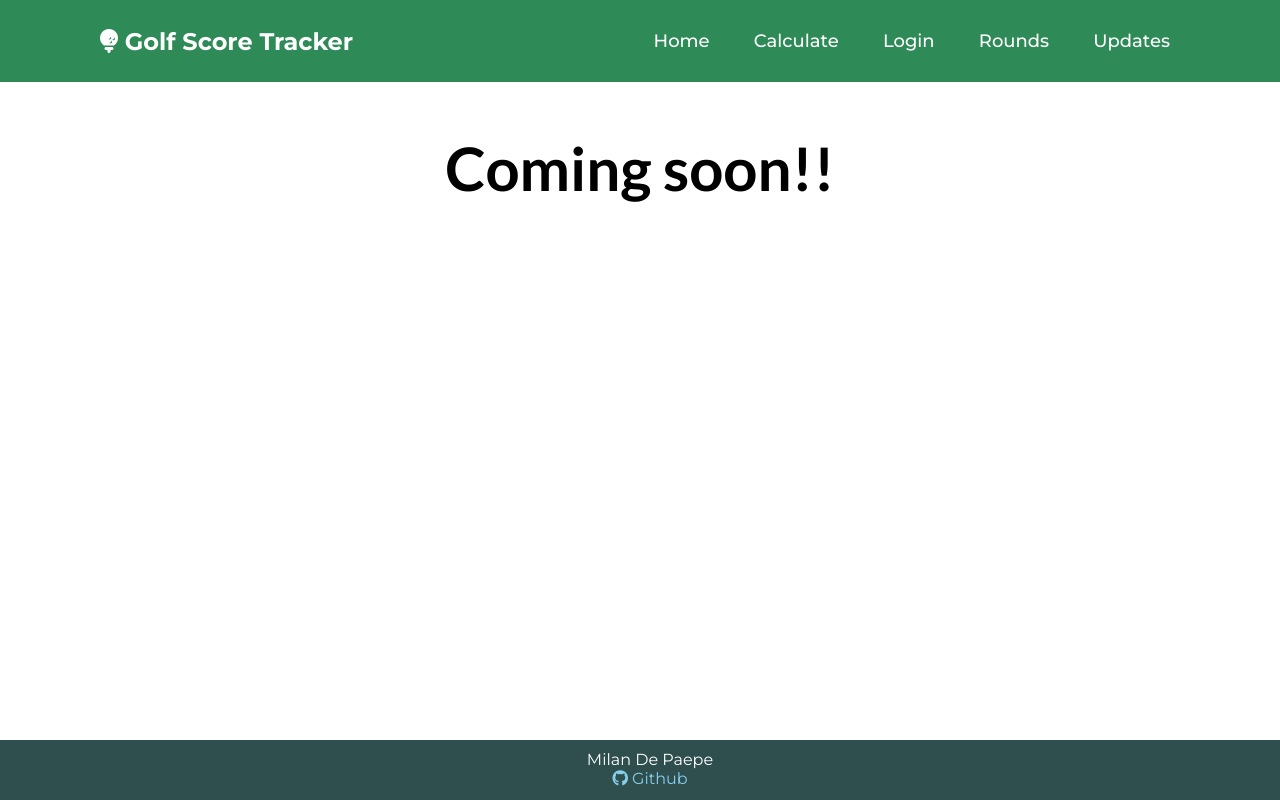
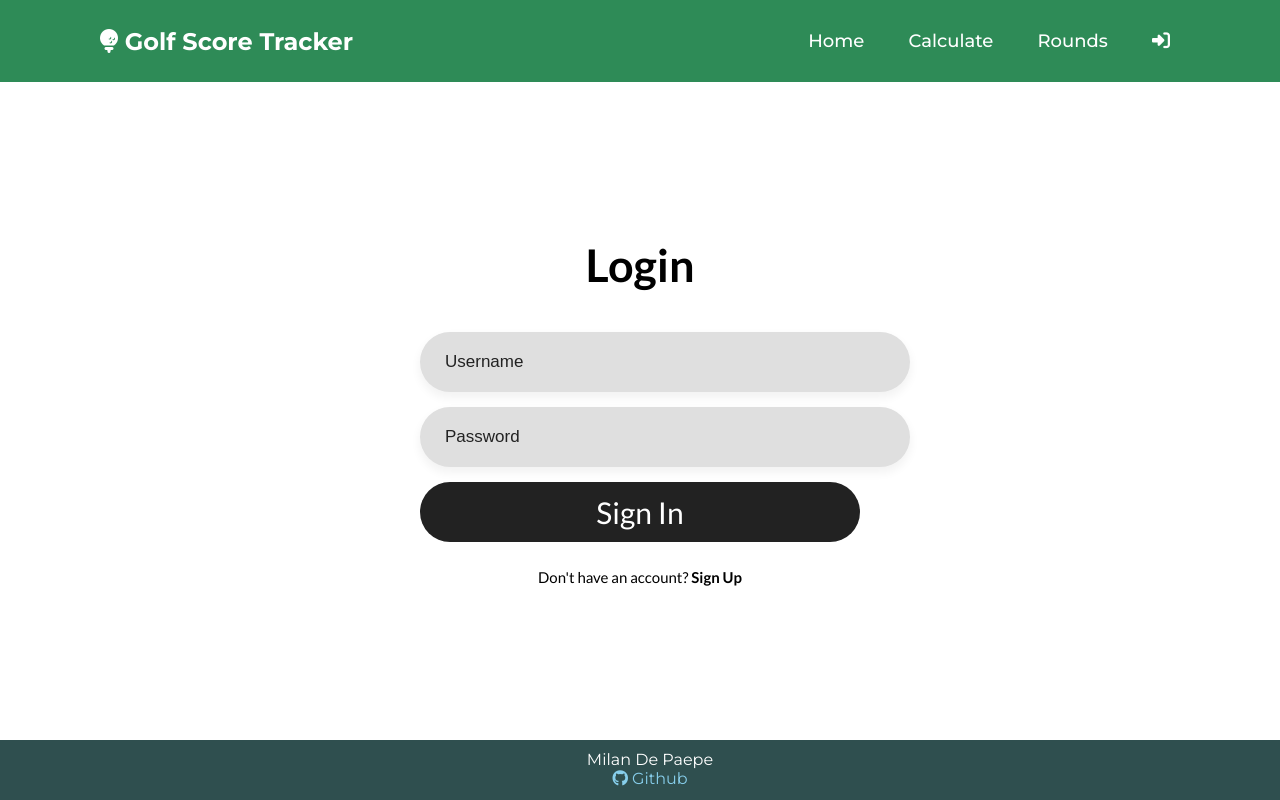
Before and after one commit to MilanDP123/golfScoreTracker, a Flask app: page /login in a window 1280 px wide. Run offline with Flask 3, Linux system fonts and the light colour scheme; some libraries are stand-ins or nearby versions.

Commit message:
trying to make login work, problem with getting password from database

```diff
--- a/db.py
+++ b/db.py
@@ -4,6 +4,16 @@ import psycopg2 as pg
 get_strokes_query = '''SELECT course_handicap FROM handicap
                 WHERE tee ILIKE %s
                 AND %s BETWEEN lower_bound AND upper_bound'''
+
+
+get_usernames_query = ''' SELECT user_name FROM users'''
+
+get_userid_query = ''' SELECT userid FROM users WHERE user_name LIKE %s'''
+
+get_password_query = ''' SELECT password FROM users WHERE user_name LIKE %s'''
+
+
+new_user_query = ''' INSERT INTO users (user_name, password) VALUES (%s, %s)'''
 
 
 def execute_select_query(query, arguments):
@@ -34,8 +44,50 @@ def execute_select_query(query, arguments):
             cur.close()
 
     print(result)
-    return result[0]
+    return result
+
+
+def execute_insert_query(query, arguments):
+    conn = None
+    cur = None
+
+    try:
+        conn = pg.connect(
+            host='localhost',
+            dbname='golfscoretracker',
+            user='postgres',
+            port=5432)
+
+        cur = conn.cursor()
+
+        cur.execute(query, arguments)
+
+        conn.commit()
+
+    except Exception as error:
+        print(error)
+    finally:
+        if conn is not None:
+            conn.close()
+        if cur is not None:
+            cur.close()
 
 
 def get_strokes(tee, handicap):
-    return int(execute_select_query(get_strokes_query, (tee, handicap)))
+    return int(execute_select_query(get_strokes_query, (tee, handicap))[0])
+
+
+def get_usernames():
+    return execute_select_query(get_usernames_query, '')
+
+
+def get_userid(username):
+    return execute_select_query(get_userid_query, username)[0]
+
+
+def check_password(username, password):
+    return execute_select_query(get_password_query, username)[0] == password
+
+
+def new_user(username, password):
+    execute_insert_query(new_user_query, (username, password))
--- a/main.py
+++ b/main.py
@@ -1,7 +1,9 @@
-from flask import Flask, redirect, url_for, render_template, request
-from db import get_strokes
+from flask import Flask, redirect, render_template, request, session, url_for
+import hashlib
+from db import get_strokes, get_usernames, check_password, get_userid
 
 app = Flask(__name__)
+app.config["SECRET_KEY"] = "aasntuhea"
 
 
 def calculateGross(handicap, tee, stableford_points):
@@ -46,14 +48,32 @@ def calculate():
     return render_template("calculate.html")
 
 
-@app.route("/login")
+@app.route("/login", methods=["POST", "GET"])
 def login():
+    if request.method == "POST":
+        username = request.form.get('username')
+        submit = request.form.get('submit')
+
+        if submit:
+            print("probleem")
+
+        if not username or username not in get_usernames():
+            return render_template("login.html",
+                                   error="Invalid username")
+
+        password = hashlib.sha256(
+            (request.form.get('password') + username).encode()).hexdigest()
+
+        check_p = check_password(username, password)
+        if not check_p:
+            return render_template("login.html",
+                                   error="Invalid username or password")
+        if check_p:
+            session["username"] = username
+            session["user_id"] = get_userid(username)
+            return redirect(url_for('home'))
+
     return render_template("login.html")
-
-
-@app.route("/update")
-def update():
-    return render_template("update.html")
 
 
 @app.route("/rounds")
--- /dev/null
+++ b/static/css/login.css
@@ -0,0 +1,122 @@
+@import url('https://fonts.googleapis.com/css2?family=Poppins:wght@400;500&display=swap');
+
+main {
+	display: flex;
+	justify-content: center;
+	align-items: center;
+	min-height: auto;
+	background: #ffffff;
+}
+
+.login-box {
+	display: flex;
+	justify-content: center;
+	flex-direction: column;
+	width: 440px;
+	height: 480px;
+	padding: 30px;
+}
+
+.login-header {
+	text-align: center;
+	margin: 20px 0 40px 0;
+}
+
+.login-header header {
+	color: #333;
+	font-size: 30px;
+	font-weight: 600;
+}
+
+.input-box .input-field {
+	width: 100%;
+	height: 60px;
+	font-size: 17px;
+	padding: 0 25px;
+	margin-bottom: 15px;
+	border-radius: 30px;
+	border: none;
+	box-shadow: 0px 5px 10px 1px rgba(0, 0, 0, 0.05);
+	outline: none;
+	transition: .3s;
+	background: #dfdfdf;
+}
+
+::placeholder {
+	font-weight: 500;
+	color: #222;
+}
+
+.input-field:focus {
+	width: 105%;
+}
+
+.forgot {
+	display: flex;
+	justify-content: space-between;
+	margin-bottom: 40px;
+}
+
+section {
+	display: flex;
+	align-items: center;
+	font-size: 14px;
+	color: #555;
+}
+
+#check {
+	margin-right: 10px;
+}
+
+a {
+	text-decoration: none;
+}
+
+a:hover {
+	text-decoration: underline;
+}
+
+section a {
+	color: #555;
+}
+
+.input-submit {
+	position: relative;
+}
+
+.submit-btn {
+	width: 100%;
+	height: 60px;
+	background: #222;
+	border: none;
+	border-radius: 30px;
+	cursor: pointer;
+	transition: .3s;
+}
+
+.input-submit label {
+	position: absolute;
+	top: 45%;
+	left: 50%;
+	color: #fff;
+	-webkit-transform: translate(-50%, -50%);
+	-ms-transform: translate(-50%, -50%);
+	transform: translate(-50%, -50%);
+	cursor: pointer;
+}
+
+.submit-btn:hover {
+	background: #000;
+	transform: scale(1.05, 1);
+}
+
+.sign-up-link {
+	text-align: center;
+	font-size: 15px;
+	margin-top: 20px;
+}
+
+.sign-up-link a {
+	color: #000;
+	font-weight: 600;
+}
--- a/templates/base.html
+++ b/templates/base.html
@@ -9,6 +9,7 @@
 	<link href="https://fonts.googleapis.com/css2?family=Montserrat:ital,wght@0,100..900;1,100..900&display=swap" rel="stylesheet">
 	<link href="https://fonts.googleapis.com/css2?family=Lato:ital,wght@0,100;0,300;0,400;0,700;0,900;1,100;1,300;1,400;1,700;1,900&display=swap" rel="stylesheet">
 	<link rel="stylesheet" href="{{url_for('static', filename='css/style.css')}}" />
+	{% block style %}{% endblock %}
 
 </head>
 
@@ -19,9 +20,8 @@
 		<nav class="navbar">
 			<a href="{{ url_for('home') }}">Home</a>
 			<a href="{{ url_for('calculate') }}">Calculate</a>
-			<a href="{{ url_for('login') }}">Login</a>
 			<a href="{{ url_for('rounds') }}">Rounds</a>
-			<a href="{{ url_for('update') }}">Updates</a>
+			<a href="{{ url_for('login') }}"><i class="fa-solid fa-right-to-bracket"></i></a>
 		</nav>
 	</header>
 	<main>
--- a/templates/login.html
+++ b/templates/login.html
@@ -1,6 +1,27 @@
 {% extends 'base.html' %}
 {% block title %}Login{% endblock %}
-
+{% block style %}
+<link rel="stylesheet" href="{{url_for('static', filename='css/login.css')}}" />
+{% endblock %}
 {% block content %}
-<h1>Coming soon!!</h1>
+<form method="post">
+<div class="login-box">
+        <div class="login-header">
+            <h2>Login</h2>
+        </div>
+        <div class="input-box">
+            <input type="text" class="input-field" placeholder="Username" name="username" autocomplete="off" required>
+        </div>
+        <div class="input-box">
+            <input type="password" class="input-field" placeholder="Password" name="password" autocomplete="off" required>
+        </div>
+        <div class="input-submit">
+            <button type="submit" name="submit" class="submit-btn" id="submit"></button>
+            <label for="submit">Sign In</label>
+        </div>
+        <div class="sign-up-link">
+            <p>Don't have an account? <a href="#">Sign Up</a></p>
+        </div>
+    </div>
+</form>
 {% endblock %}
--- a/templates/update.html
+++ /dev/null
@@ -1,6 +0,0 @@
-{% extends 'base.html' %}
-{% block title %}Updates{% endblock %}
-
-{% block content %}
-<p>I'm currently working to build the login system and make it possible to save your last rounds, and keep your handicap in the app.</p>
-{% endblock %}
--- /dev/null
+++ b/test.py
@@ -0,0 +1,4 @@
+from db import check_password
+
+print(check_password(
+    'admin', "dbe9787aaf4002c6662e490b3f1f7512807459b6dee2e1c2e56738e1cbbd993c"))
```
